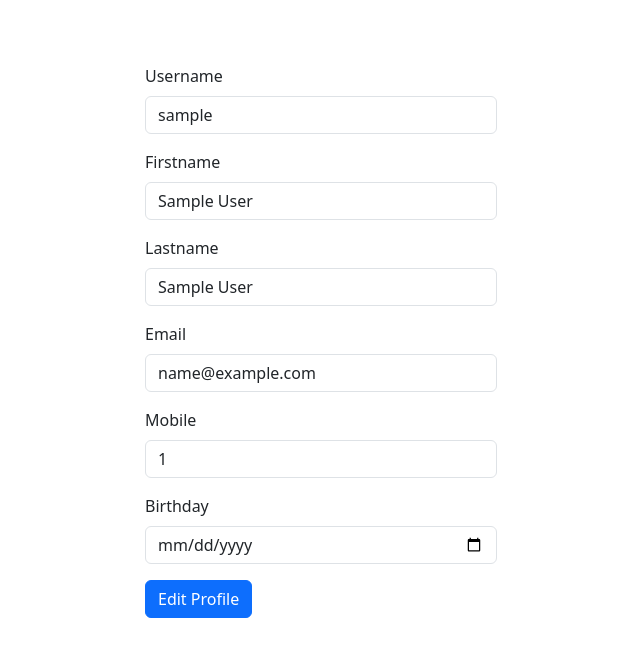
After one commit to Jushiro012623/crudProject, a PHP site: page /profile.php in a window 1280 px wide. The commit adds this page. Shown: the top 657 px of the page, without its empty margins (319-959 px from the left). Run offline with PHP 8.4, Linux system fonts and the light colour scheme; the visitor is signed in with stand-in values (Sample User, id 1).

Commit message:
second commit

```diff
--- a/client/code/conn.php
+++ b/client/code/conn.php
@@ -8,6 +8,8 @@
     if(!$conn){
         die('Error'. mysqli_connect_error());
     }
+
+    date_default_timezone_set('Asia/Manila');
     // else{
     //     echo 'Connection Success';
     // }
--- a/client/code/post.php
+++ b/client/code/post.php
@@ -0,0 +1,88 @@
+
+<?php
+
+    // Register post
+
+    if(isset($_POST['register'])){
+        $username = $_POST['username'];
+        $email = $_POST['email'];
+        $password = $_POST['password'];
+        $confirm_password = $_POST['confirm_password'];
+        $date_time = date("Y/m/d h:i:s");
+        if(!empty($username) AND !empty($password) AND !empty($email)){
+            if(strlen($username)<8){
+                echo 'your username is too short';
+            }
+            else{
+                if($password != $confirm_password){
+                    echo 'password don\'t match';
+                }else{
+                    $query = "SELECT * FROM `user_account` WHERE `username` = '$username' OR `email` = '$email'";
+                    $result = mysqli_query($conn, $query);
+                    $row = mysqli_fetch_assoc($result);
+
+                    if ($row['username'] == $username){
+                        echo 'username is taken';
+                    }else if($row['email'] == $email){
+                        echo 'email is taken';
+                    }else{
+                        $query = "INSERT INTO user_account (`username`,`password`,`email`,`status`) VALUES ('$username','$password','$email','active')";
+                        $result = mysqli_query($conn, $query);
+                        echo "registered successfully";
+                        header('Location: /crudapp/client/index.php');
+                    }
+                }
+            }
+        }else{
+            echo 'all field must be filled';
+        }
+    }
+
+    session_start();
+    require('./code/conn.php');
+
+    if(isset($_POST['login'])){
+        $username = $_POST['username'];
+        $password = $_POST['password'];
+        $query = "SELECT * FROM `user_account` WHERE `username` = '$username' AND `password` = '$password'";
+        $result = mysqli_query($conn, $query);
+
+        if(mysqli_num_rows($result)){
+
+        $row = mysqli_fetch_assoc($result);
+        if($row['status'] == 'active'){
+            echo 'active ';
+            echo 'success';
+            $_SESSION['username'] = $row['username'] ;
+            $_SESSION['firstname'] = $row['firstname'];
+            $_SESSION['lastname'] = $row['lastname'];
+            $_SESSION['email'] = $row['email'];
+            $_SESSION['mobile'] = $row['mobile'];
+            $_SESSION['bday'] = $row['bday'];
+
+        }else{
+            echo 'inactive';
+        }
+        }else{
+            echo 'no users found';
+        }
+
+    }
+
+
+    //Profile post
+
+    if (isset($_POST['edit_profile'])){
+        $username = $_POST['username'];
+        $firstname = $_POST['firstname'];
+        $lastname = $_POST['lastname'];
+        $email = $_POST['email'];
+        $mobile = $_POST['mobile'];
+        $bday = $_POST['bday'];
+        if(strlen($firstname) == 1 AND !empty($firstname) ){
+            echo ' invalid firstname';
+        }else{
+            echo ' valid firstname';
+        }
+    }
+?>
--- a/client/components/footer.php
+++ b/client/components/footer.php
@@ -1,3 +1,4 @@
+<script src="https://code.jquery.com/jquery-3.7.1.js" integrity="sha256-eKhayi8LEQwp4NKxN+CfCh+3qOVUtJn3QNZ0TciWLP4=" crossorigin="anonymous"></script>
 <script src="https://cdn.jsdelivr.net/npm/bootstrap@4.6.2/dist/js/bootstrap.min.js" integrity="sha384-+sLIOodYLS7CIrQpBjl+C7nPvqq+FbNUBDunl/OZv93DB7Ln/533i8e/mZXLi/P+" crossorigin="anonymous"></script>
 </body>
 </html>
--- /dev/null
+++ b/client/profile.php
@@ -0,0 +1,64 @@
+<?php
+    require('./code/conn.php');
+    require('./code/post.php');
+
+?>
+
+
+<!-- html header -->
+<?php require('./components/header.php');?>
+<div>
+    <form   class="form"
+                action="<?php $_SERVER['PHP_SELF'];?>"
+                method="POST"
+        >
+        <!-- <h3>Register</h3> -->
+        <!-- username -->
+        <div class="mb-3">
+            <label for="username" class="form-label">
+                Username
+            </label>
+            <input type="text" class="form-control" id="username" value="<?php echo $_SESSION['username']?>" name="username" autocomplete="off" >
+            <!-- <div id="emailHelp" class="form-text">We'll never share your email with anyone else.</div> -->
+        </div>
+        <!-- fname -->
+        <div class="mb-3">
+            <label for="firstname" class="form-label">
+                Firstname
+            </label>
+            <input type="text" class="form-control" id="firstname"  name="firstname" autocomplete="off" value="<?php echo $_SESSION['firstname']?>" >
+            <!-- <div id="emailHelp" class="form-text">We'll never share your email with anyone else.</div> -->
+        </div>
+        <!-- lname -->
+        <div class="mb-3">
+            <label for="lastname" class="form-label">
+                Lastname
+            </label>
+            <input type="email" name="lastname" class="form-control" id="lastname" autocomplete="off"  value="<?php echo $_SESSION['lastname']?>"  >
+        </div>
+        <!-- mobile -->
+        <div class="mb-3">
+            <label for="email" class="form-label">
+                Email
+            </label>
+            <input type="tel" class="form-control" name="email" id="email" value="<?php echo $_SESSION['email']?>"  >
+        </div>
+        <!-- mobile -->
+        <div class="mb-3">
+            <label for="mobile" class="form-label">
+                Mobile
+            </label>
+            <input type="text" class="form-control" name="mobile" id="mobile" value="<?php echo $_SESSION['mobile']?>"  >
+        </div>
+        <div class="mb-3">
+            <label for="bday" class="form-label">
+                Birthday
+            </label>
+            <input type="date" class="form-control" name="bday" id="bday" value="<?php echo $_SESSION['bday']?>"  >
+        </div>
+        <!-- Submit button -->
+        <button type="submit" name="edit_profile" class="btn btn-primary">Edit Profile</button>
+    </form>
+</div>
+<!-- html footer -->
+<?php require('./components/footer.php');?>
```
Also changed, not shown: client/index.php (+5 -8 lines), client/register.php (+12 -28 lines), client/home.php (added).
